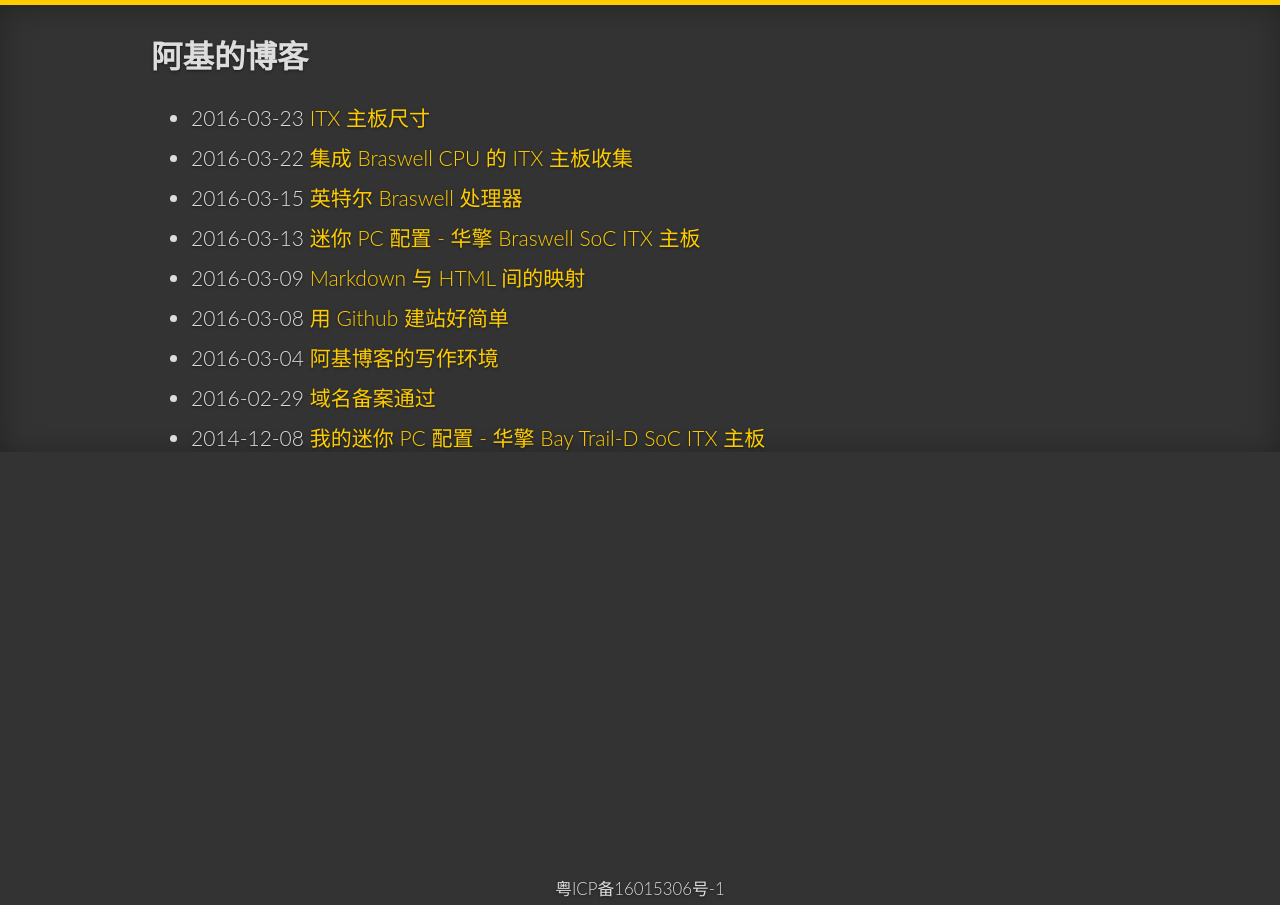
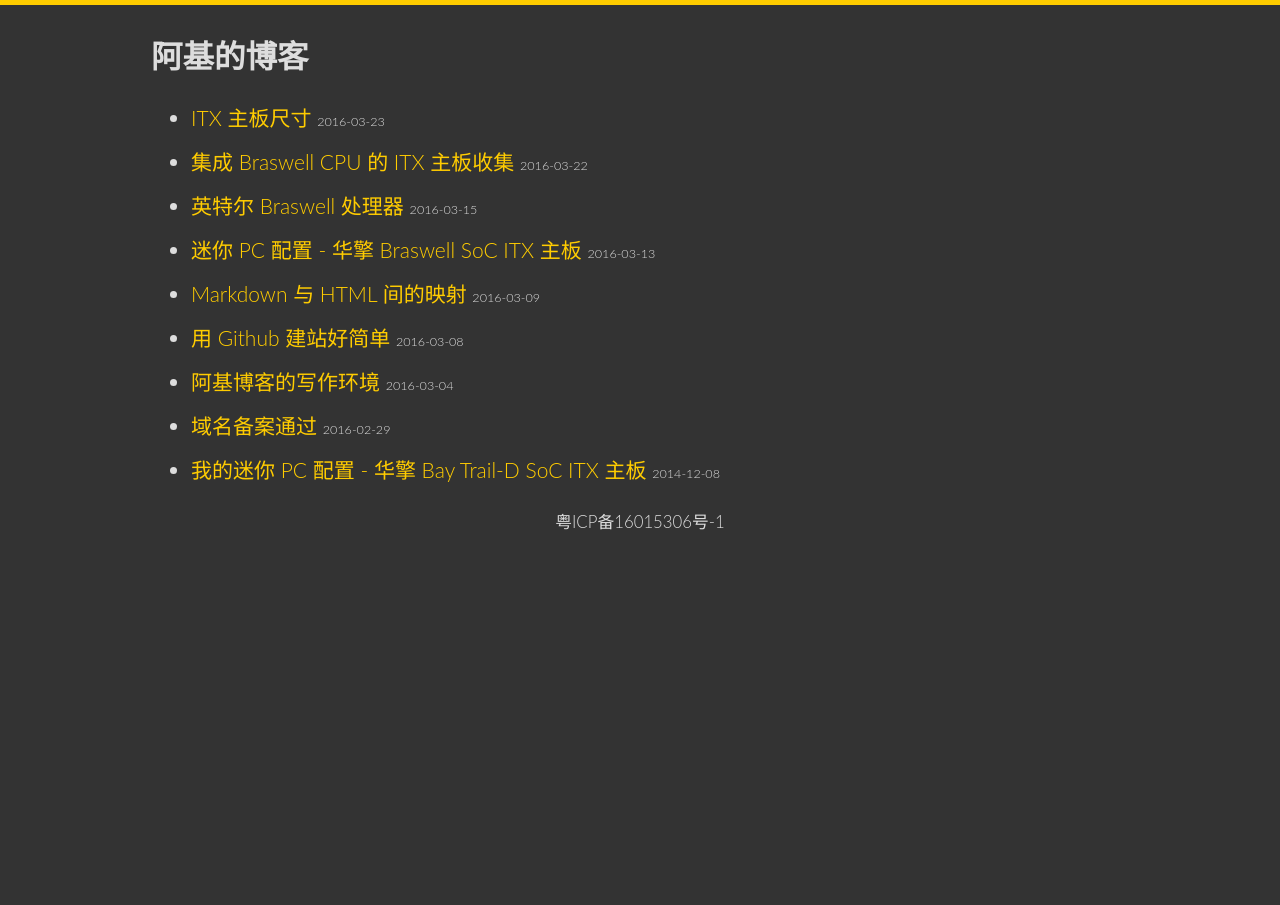
Before and after one commit to rj-hwang/website, a Jekyll site: the page built from index.html, in a window 1280 px wide. Built offline with Jekyll 4.4.1, drawn with Linux system fonts in a browser that asks for light colours.

Commit message:
调整主页的布局

```diff
--- a/css/screen.css
+++ b/css/screen.css
@@ -1,3 +1,6 @@
+html, body {
+  height: 100%;
+}
 body {
   font: 300 21px Lato, 'Helvetica Neue', Helvetica, Arial, sans-serif, "Microsoft YaHei";
   color: #ddd;
@@ -6,8 +9,8 @@ body {
   margin: 0;
   padding-left: 0.5em;
   padding-right: 0.5em;
-  box-shadow: inset 0 3px 30px rgba(0, 0, 0, 0.3);
-  text-shadow: 0 1px 3px rgba(0, 0, 0, 0.5);
+  /*box-shadow: inset 0 3px 30px rgba(0, 0, 0, 0.3);*/
+  /*text-shadow: 0 1px 3px rgba(0, 0, 0, 0.5);*/
   word-break: break-word;
 }
 
@@ -96,7 +99,7 @@ td {
 footer {
   text-align: center;
   font-size: 80%;
-  position: absolute;
+  /*position: fixed;;*/
   bottom: 0;
   left: 0;
   right: 0;
--- a/index.html
+++ b/index.html
@@ -5,6 +5,9 @@ title: 阿基的博客
 <h2>{{ page.title }}</h2>
 <ul>
 	{% for post in site.posts %}
-		<li>{{ post.date | date: "%Y-%m-%d" }} <a href="{{ post.url | prepend: site.github.url }}">{{ post.title }}</a></li>
+		<li>
+				<a href="{{ post.url | prepend: site.github.url }}">{{ post.title }}</a>
+				<span style="font-size:60%">{{ post.date | date: "%Y-%m-%d" }}</span>
+		</li>
 	{% endfor %}
 </ul>
```
